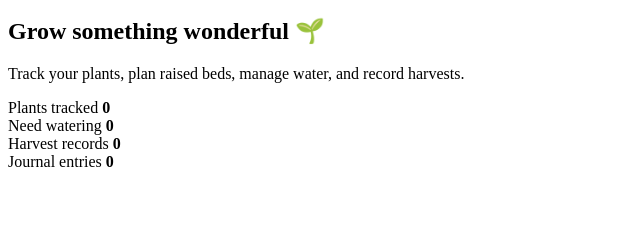
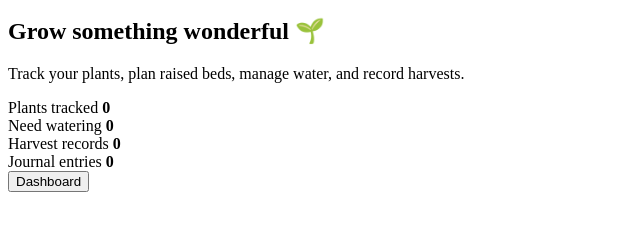
Before and after one commit to AlexandertheGreat491/Garden-Tracker, a plain HTML site: page combine/index.html in a window 1280 px wide. Shown: the part 102-332 px from the top of the page, without its empty margins (0-640 px from the left). Drawn offline with Linux system fonts and the light colour scheme.

Commit message:
added dashboard button

```diff
--- a/combine/index.html
+++ b/combine/index.html
@@ -52,7 +52,9 @@ Track your plants, plan raised beds, manage water, and record harvests.
 </div>
 
   <!-- Navigation -->
-
+<nav>
+<button class="active" data-tab="dashboard">Dashboard</button>
+</nav>
 
 </main>
 </body>
```
